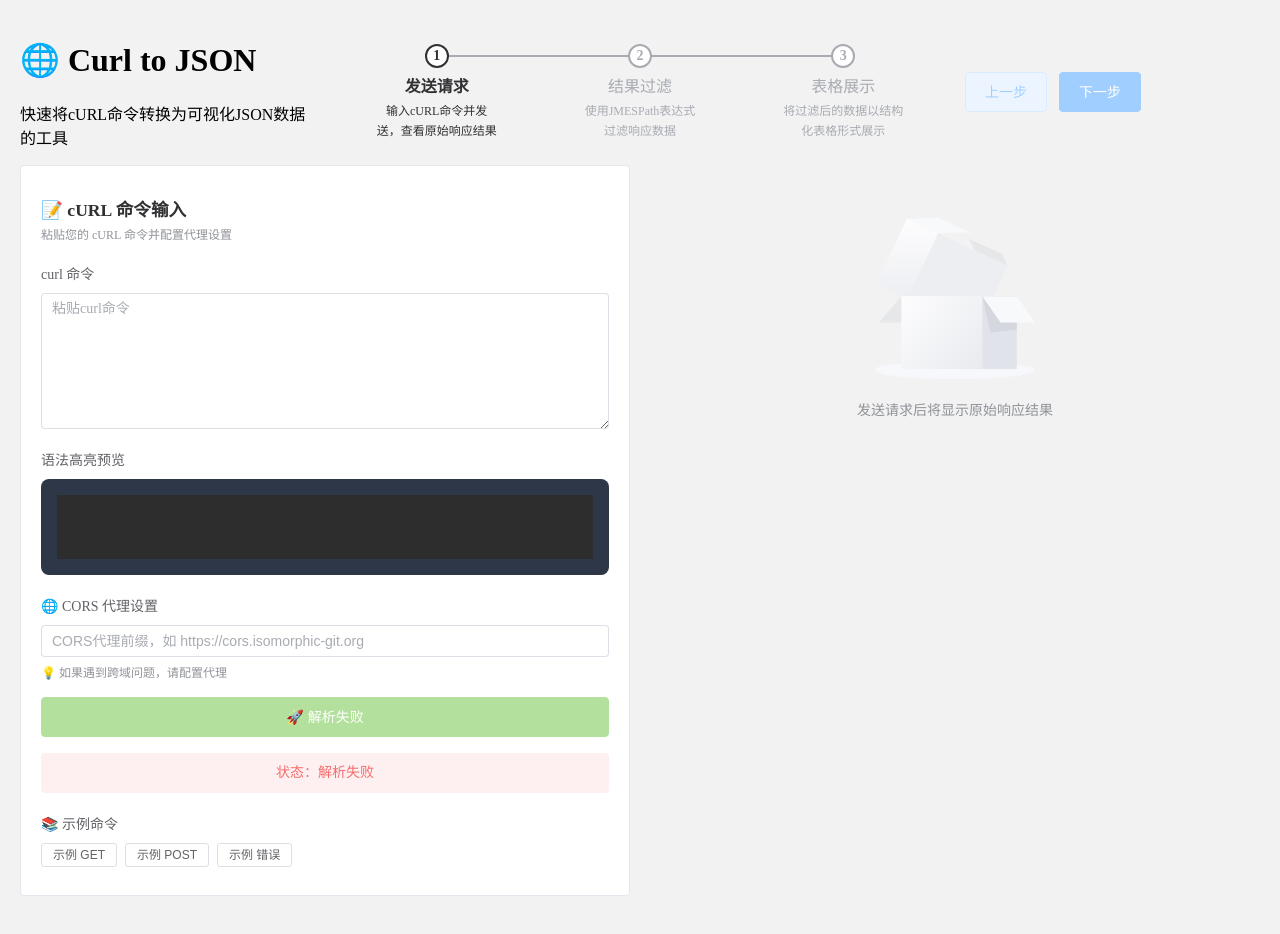
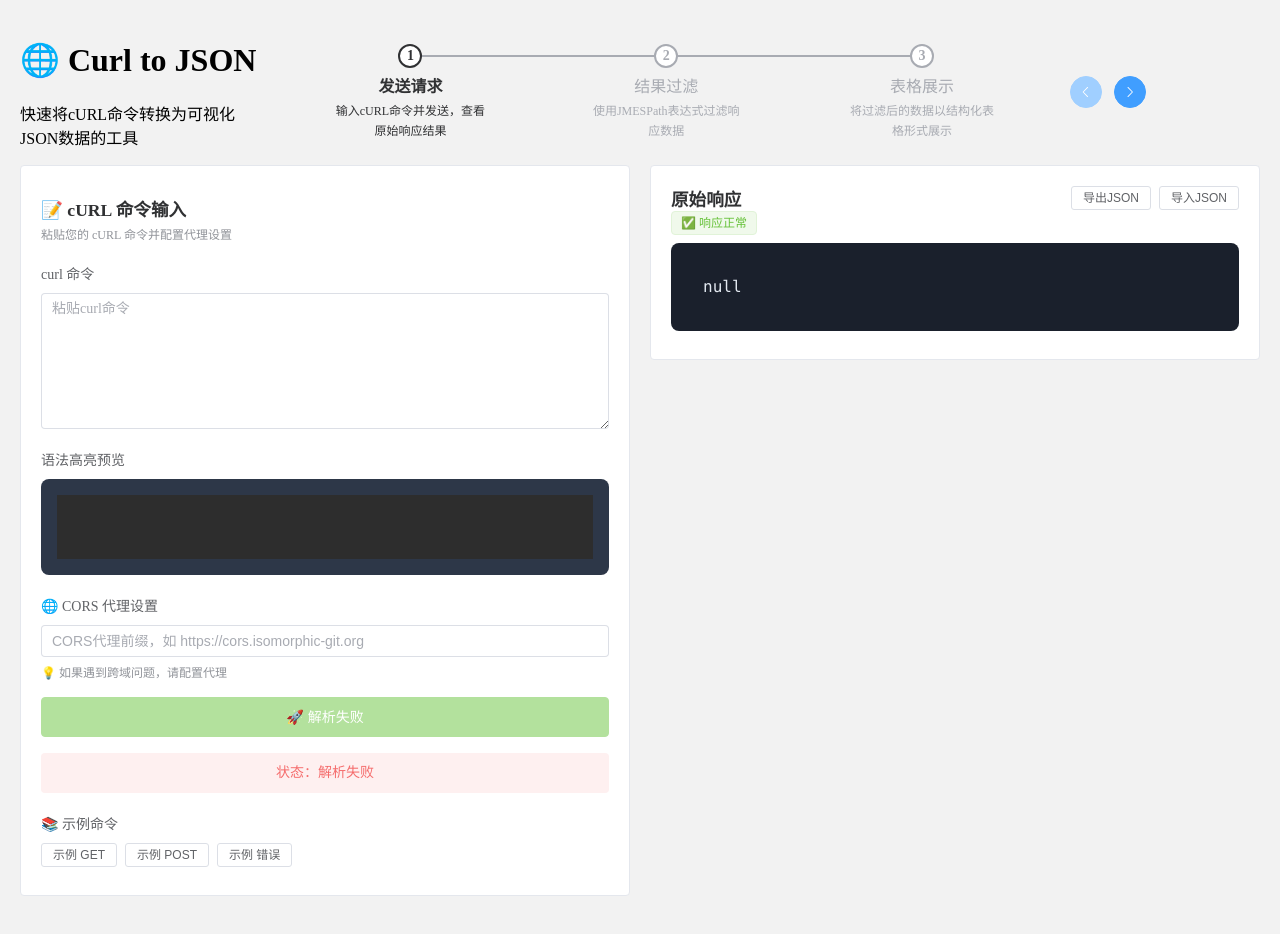
Before and after one commit to ApeAssistant/curl2json-demo, a Vue app: page / in a window 1280 px wide. Shown: the top 934 px of the page. Built offline with nearby package versions, Linux system fonts and the light colour scheme.

Commit message:
feat(ui): 优化界面布局和交互体验

```diff
--- a/src/App.vue
+++ b/src/App.vue
@@ -3,22 +3,22 @@
     <!-- 步骤条与导航按钮整合 -->
     <div>
       <el-row :gutter="20" align="middle">
-        <el-col :span="6">
+        <el-col :span="5">
           <div>
             <h1>🌐 Curl to JSON</h1>
             <p>快速将cURL命令转换为可视化JSON数据的工具</p>
           </div>
         </el-col>
         <!-- 左边：步骤条 -->
-        <el-col :span="12">
+        <el-col :span="15">
           <el-steps :active="currentStep - 1" finish-status="success" align-center>
             <el-step v-for="(step, index) in steps" :key="index" :title="step.title" :description="step.description"></el-step>
           </el-steps>
         </el-col>
         <!-- 右边：导航按钮 -->
-        <el-col :span="6">
-          <el-button type="primary" plain :disabled="currentStep === 1" @click="prevStep" size="large"> 上一步 </el-button>
-          <el-button type="primary" :disabled="!canGoNext" @click="nextStep" size="large"> 下一步 </el-button>
+        <el-col :span="4">
+          <el-button type="primary" circle :icon="ArrowLeft" :disabled="currentStep === 1" @click="prevStep"> </el-button>
+          <el-button type="primary" circle :icon="ArrowRight" :disabled="currentStep === 3" @click="nextStep"> </el-button>
         </el-col>
       </el-row>
     </div>
@@ -38,7 +38,6 @@
               <!-- 右边：原始响应组件 -->
               <el-col :span="12">
                 <transition name="fade">
-                  <div v-if="hasData">
                   <ResponseViewer
                     :data="rawData"
                     :error="error"
@@ -52,23 +51,14 @@
                     @export-json="exportJSON(false)"
                     @import-json="onImportObject"
                   />
-                  </div>
-                  <div v-else>
-                    <el-empty description="发送请求后将显示原始响应结果"></el-empty>
-                  </div>
                 </transition>
               </el-col>
             </el-row>
           </div>
         </transition>
-
         <!-- 步骤二：结果过滤功能 -->
         <transition name="step-fade" mode="out-in">
           <div v-if="currentStep === 2" key="2" class="step-content">
-            <!-- 过滤条件设置区域 -->
-            <FilterPanel v-model="expr" @clear="expr = ''" />
-            <el-divider></el-divider>
-
             <!-- 左右结构：原始响应 + 过滤结果 -->
             <el-row :gutter="20">
               <!-- 左边：原始响应组件 -->
@@ -97,7 +87,9 @@
                   @export-json="exportJSON(true)"
                   @export-csv="exportCSV"
                   @export-filtered-json="exportJSON(true)"
-                />
+                >
+                  <FilterPanel v-model="expr" @clear="expr = ''" />
+                </ResponseViewer>
               </el-col>
             </el-row>
           </div>
@@ -125,6 +117,7 @@ import FilterPanel from './components/FilterPanel.vue';
 import DataTable from './components/DataTable.vue';
 import { parseCurl } from './utils/curlParser';
 import { query } from './utils/jmesPathHelper';
+import { ArrowLeft, ArrowRight } from '@element-plus/icons-vue';
 
 const curlText = ref('');
 const proxy = ref('');
@@ -261,7 +254,9 @@ const filteredArray = computed(() => {
 
 function exportJSON(onlyFiltered) {
   const data = onlyFiltered ? filtered.value : nonJson.value ? rawText.value : rawData.value;
-  const blob = new Blob([typeof data === 'string' ? data : JSON.stringify(data, null, 2)], { type: 'application/json' });
+  const blob = new Blob([typeof data === 'string' ? data : JSON.stringify(data, null, 2)], {
+    type: 'application/json',
+  });
   const url = URL.createObjectURL(blob);
   const a = document.createElement('a');
   a.href = url;
--- a/src/components/FilterPanel.vue
+++ b/src/components/FilterPanel.vue
@@ -5,7 +5,6 @@
         <span style="font-weight: 600; font-size: 1.1rem">🔍 JMESPath 过滤器</span>
         <el-text size="small" style="display: block; margin-top: 4px" type="info">使用表达式过滤和转换 JSON 数据</el-text>
       </div>
-
       <el-button plain style="width: 100%; margin-bottom: 16px" type="danger" @click="$emit('clear')">🗑️ 清空过滤器 </el-button>
       <div style="width: 100%">
         <el-row align="middle" justify="space-between" wrap>
--- a/src/components/ResponseViewer.vue
+++ b/src/components/ResponseViewer.vue
@@ -5,6 +5,7 @@
         <el-col :span="12">
           <span style="font-size: 1.1rem; font-weight: 600">{{ title }}</span>
         </el-col>
+        <slot></slot>
         <el-col :span="12" style="text-align: right">
           <div>
             <el-tag v-if="truncated" type="warning" style="margin-right: 8px">⚠️ 内容已截断</el-tag>
```
Also changed, not shown: package.json (+6 -5 lines), 1 other file (tests, documents, lock files or other folders). Lines whose indentation alone changed are shown as unchanged.
